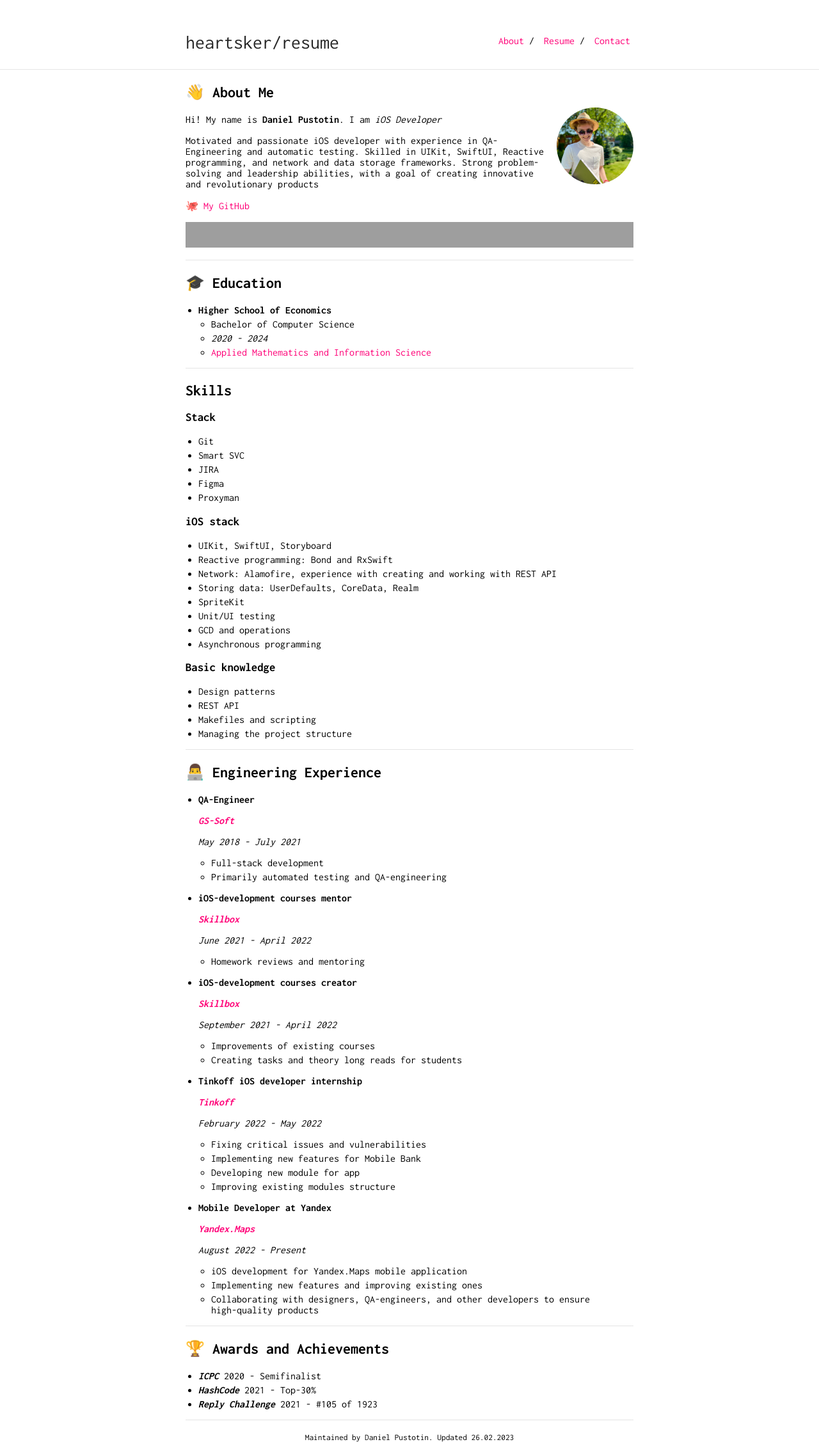
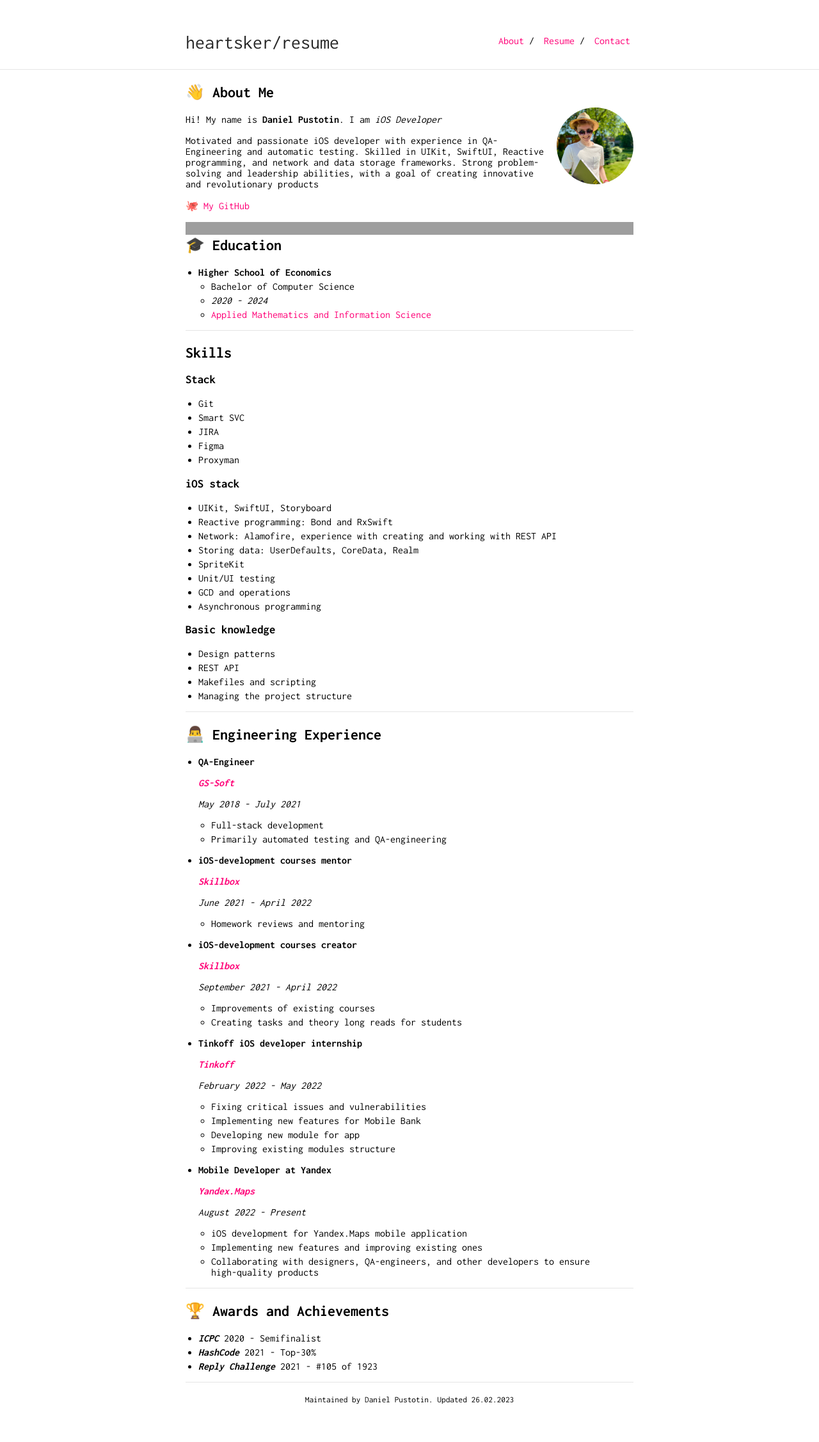
Before and after one commit to heartsker/resume, a Jekyll site: the page built from index.md, in a window 1280 px wide. Shown: the whole page at 64% size. Built offline with Jekyll 4.4.1, drawn with Linux system fonts in a browser that asks for light colours; our own code applies the rules of GitHub Pages for plain Markdown files; after the commit the page ends 2195 px from its top, so only the background shows below that; grey boxes are pictures that could not be loaded.

Commit message:
Update index.md

```diff
--- a/index.md
+++ b/index.md
@@ -12,7 +12,7 @@ Motivated and passionate iOS developer with experience in QA-Engineering and aut
 
 [🐙 My GitHub](https://github.com/heartsker)
 
-<img src="https://visitor-badge.glitch.me/badge?page_id=heartsker.resume&left_color=black&right_color=purple" width=100 height=40>
+<img src="https://visitor-badge.glitch.me/badge?page_id=heartsker.resume&left_color=black&right_color=purple" width=80 height=20 align="left">
 
 ---
 
```
